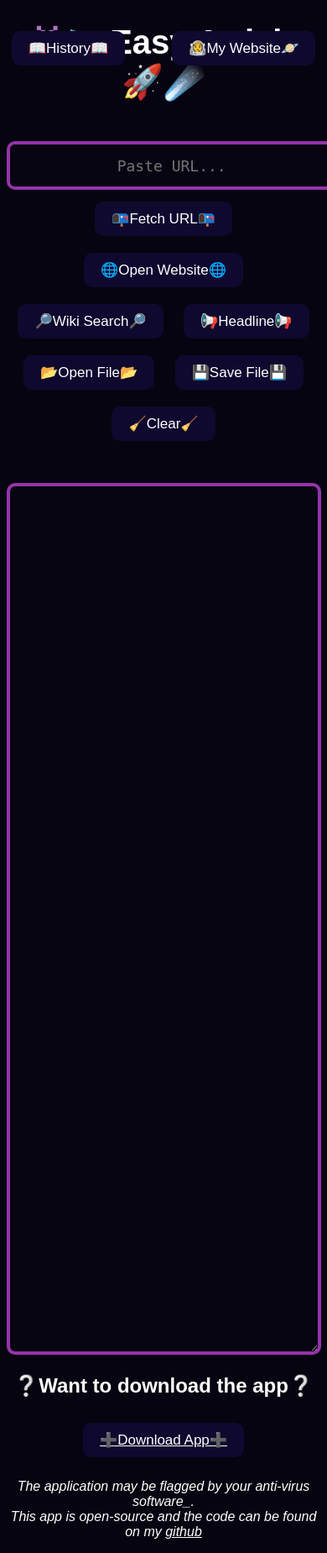
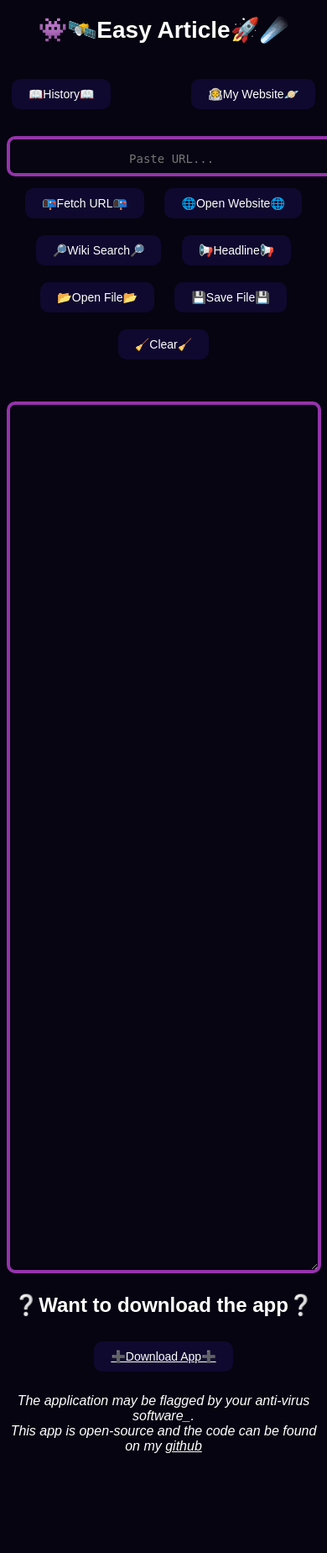
Before and after one commit to EthanGreatorex/EasyArticleFlaskAPP, a Flask app: page / in a window 390 px wide; the page is wider, and only the part inside the window is pictured. Shown: that part at 84% size. After the commit the page ends 1730 px from the top of that part, so only its background shows below. Run offline with Flask 3, Linux system fonts and the light colour scheme.

Commit message:
Updated website to include responsivness for all devices.

```diff
--- a/static/css/styles.css
+++ b/static/css/styles.css
@@ -153,3 +153,55 @@ a {
   right:1%;
 
 }
+
+@media (max-width: 1000px) {
+  .myWebsite, .dropdown{
+    top: 10%;
+  }
+
+  h1{
+    margin-bottom: 80px;
+  }
+}
+
+@media (max-width: 800px) {
+
+  h1{
+    font-size: 28px;
+    margin-bottom: 80px;
+  }
+
+  button{
+    font-size: 14px;
+  }
+
+  textarea{
+    height: 10px;
+    font-size: 14px;
+  }
+
+  .myWebsite, .dropdown{
+    top: 10%;
+  }
+}
+
+@media (max-width: 600px) {
+
+  h1{
+    font-size: 28px;
+    margin-bottom: 90px;
+  }
+
+  button{
+    font-size: 14px;
+  }
+
+  textarea{
+    height: 10px;
+    font-size: 14px;
+  }
+
+  .myWebsite, .dropdown{
+    top: 10%;
+  }
+}
```
